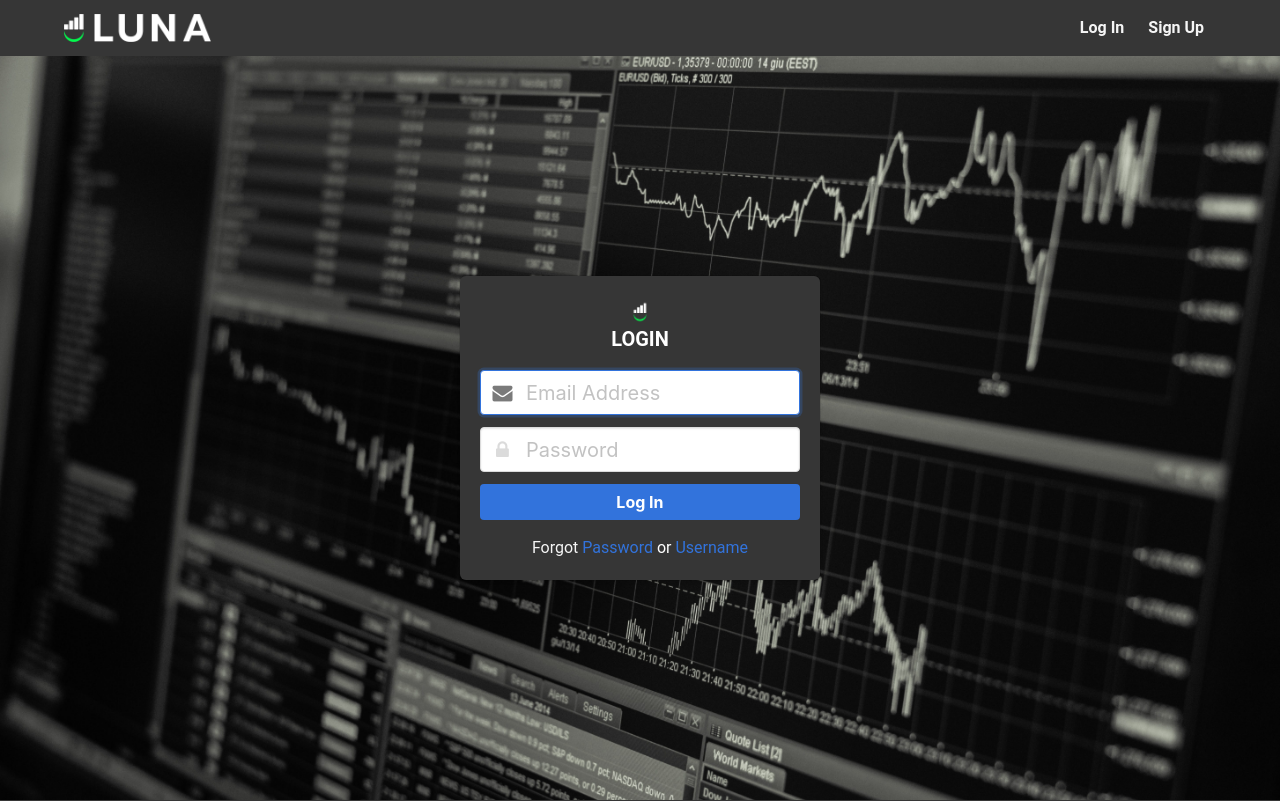
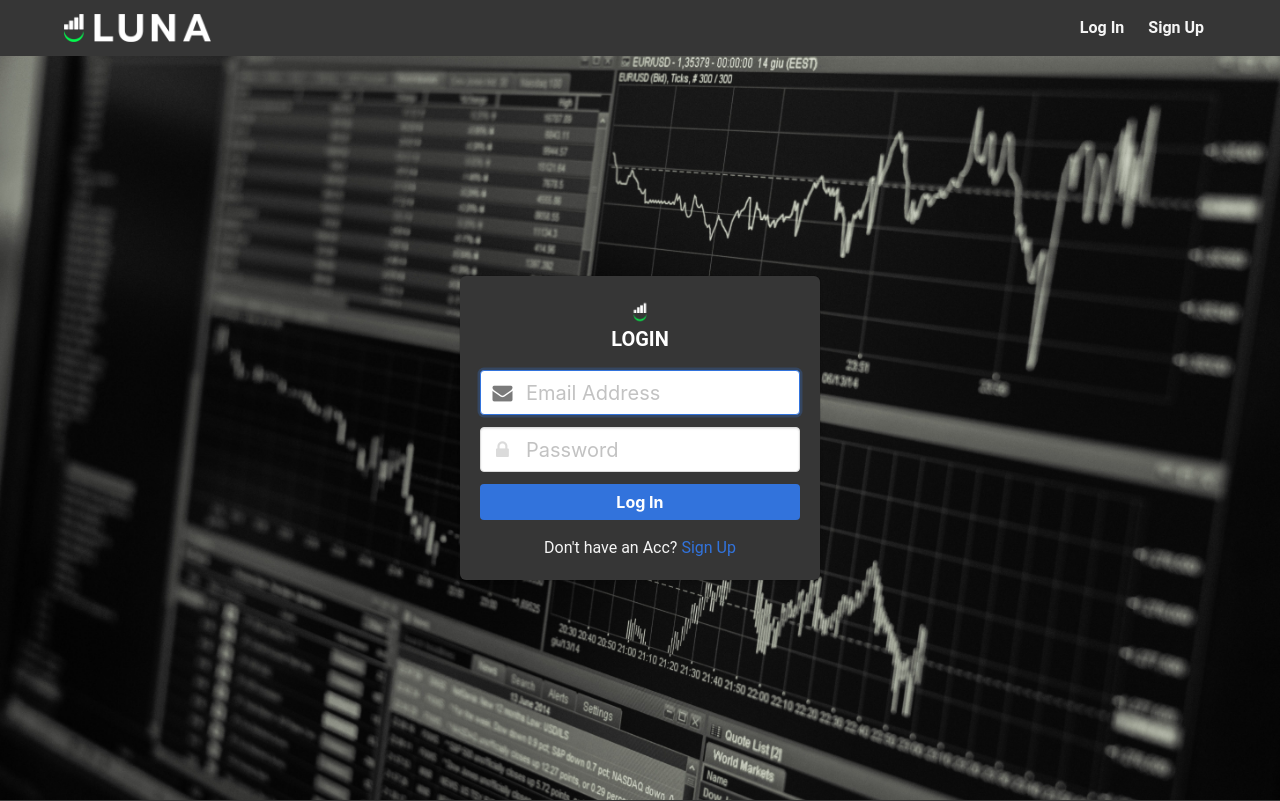
Before and after one commit to Luna-Securities/User_API_Authentication, a Python web app: template templates/login.html in a window 1280 px wide. Shown: the top 801 px of the page. Run offline with Jinja, Linux system fonts and the light colour scheme; the template is opened without the code that fills it, so the values that code supplies are empty.

Commit message:
update forgot pass & user

```diff
--- a/templates/login.html
+++ b/templates/login.html
@@ -75,9 +75,7 @@
            </div>
        </form>
        <div class="has-text-centered has-text-light">
-           Forgot <a href="/forgot_password" class="has-text-link">Password</a>
-           <span class="has-text-white"> or </span>
-           <a href="/forgot_username" class="has-text-link">Username</a>
+         Don't have an Acc? <a href="{{ url_for('auth.signup') }}" class="has-text-link">Sign Up</a>
        </div>
    </div>
 </div>
```
